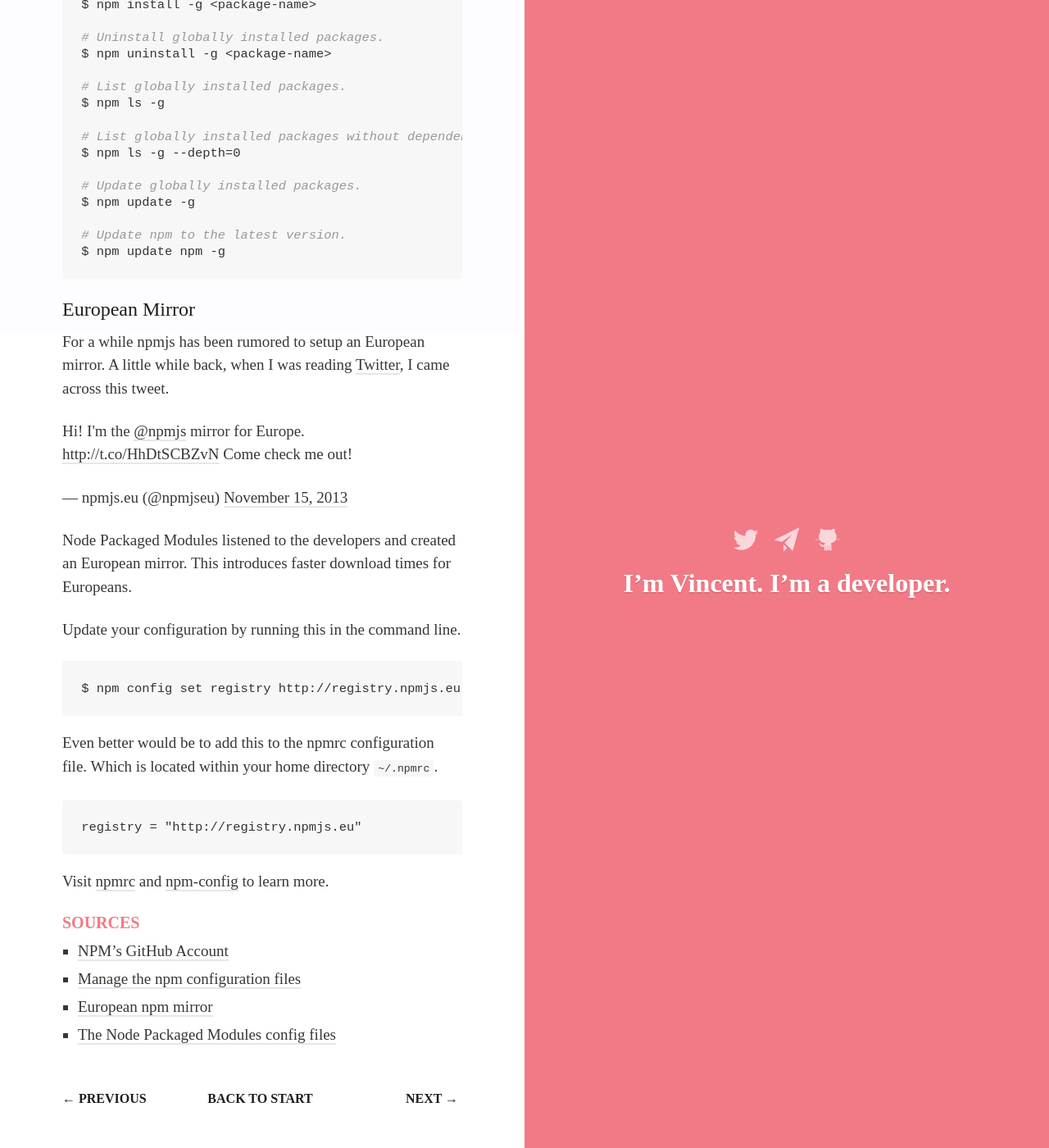
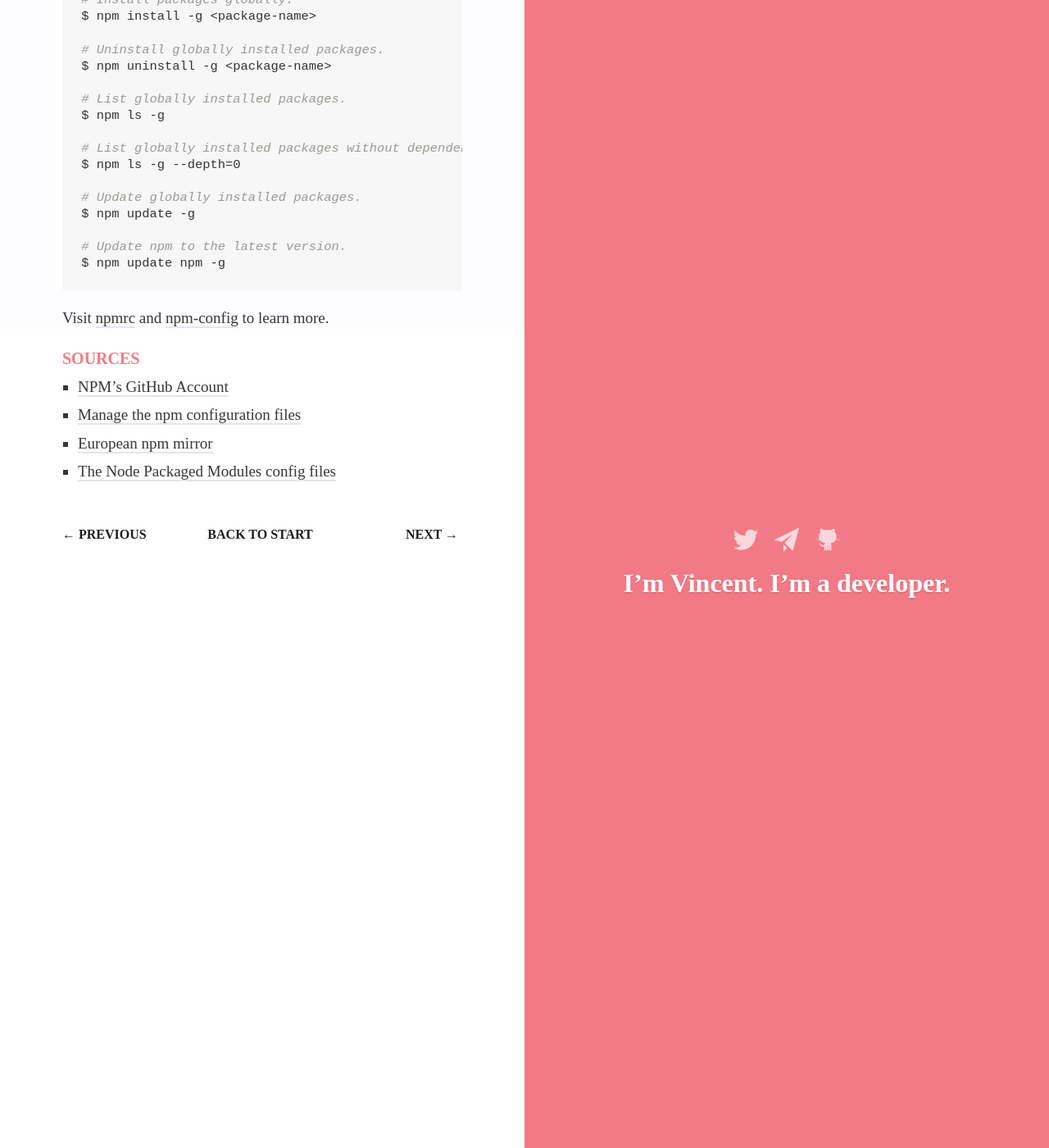
Before and after one commit to mikaelmattsson/mikaelmattsson.github.io, a Jekyll site: the page built from _posts/2014-06-20-working-with-npm-globally.md, in a window 1280 px wide and 1400 px high, scrolled down 992 px. Shown: the whole window at 82% size. Built offline with Jekyll 4.4.1, drawn with Linux system fonts in a browser that asks for light colours; comment, search, counter and statistics services are not loaded; the repository's description, which GitHub fills in, is left out.

Commit message:
Fix headings in older posts.

````diff
--- a/_posts/2014-06-20-working-with-npm-globally.md
+++ b/_posts/2014-06-20-working-with-npm-globally.md
@@ -10,7 +10,7 @@
 
 In this post I've listed useful commands when working with globally installed packages. I'll also go over changing npm's registry to get faster downloads. Bring it on.
 
-### Basic Commands
+## Basic Commands
 
 Below I've written down commands I often use while working with npm. Many of them can be used within local projects. Remove ```-g``` option  to trigger the commands in the directory your currently in.
 
@@ -34,26 +34,6 @@
 $ npm update npm -g
 {% endhighlight %}
 
-### European Mirror
-For a while npmjs has been rumored to setup an European mirror. A little while back, when I was reading [Twitter]({{site.twitter}}), I came across this tweet.
-
-<blockquote class="twitter-tweet" lang="en"><p>Hi! I&#39;m the <a href="https://twitter.com/npmjs">@npmjs</a> mirror for Europe. <a href="http://t.co/HhDtSCBZvN">http://t.co/HhDtSCBZvN</a> Come check me out!</p>&mdash; npmjs.eu (@npmjseu) <a href="https://twitter.com/npmjseu/statuses/401372664368877568">November 15, 2013</a></blockquote>
-<script async src="//platform.twitter.com/widgets.js" charset="utf-8"></script>
-
-Node Packaged Modules listened to the developers and created an European mirror. This introduces faster download times for Europeans.
-
-Update your configuration by running this in the command line.
-
-{% highlight bash %}
-$ npm config set registry http://registry.npmjs.eu
-{% endhighlight %}
-
-Even better would be to add this to the npmrc configuration file. Which is located within your home directory ```~/.npmrc```.
-
-{% highlight bash %}
-registry = "http://registry.npmjs.eu"
-{% endhighlight %}
-
 Visit [npmrc](https://npmjs.org/doc/files/npmrc.html) and [npm-config](https://npmjs.org/doc/config.html) to learn more.
 
 #### SOURCES
````
Also changed, not shown: _posts/2014-01-13-openemu-lets-a-go.md (+1 -1 lines).
